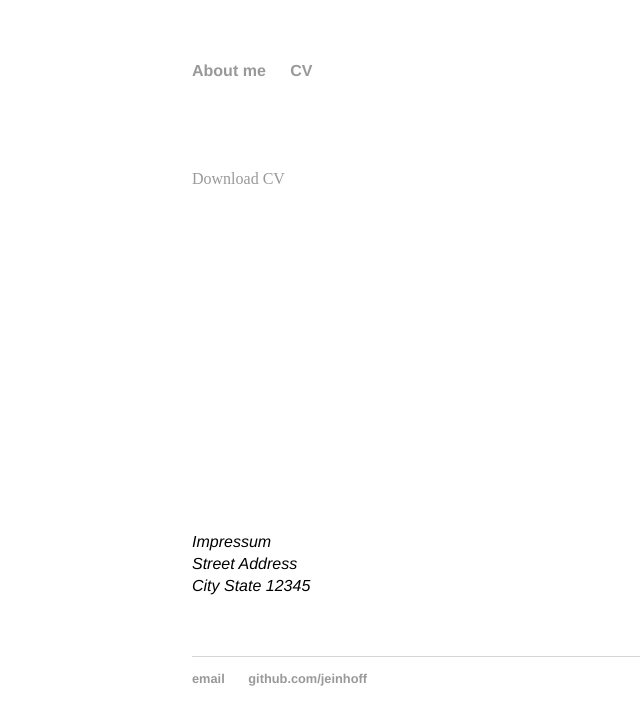
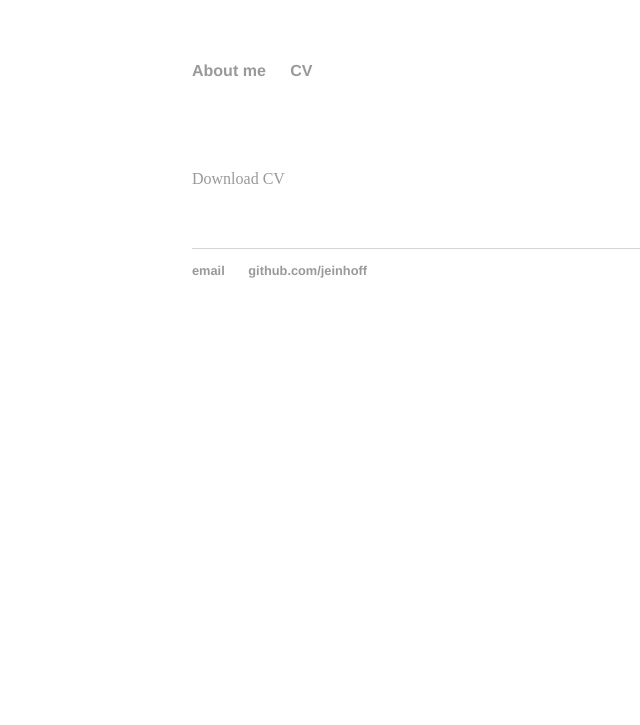
Before and after one commit to jeinhoff/jeinhoff.github.io, a Jekyll site: the page built from cv/index.html, in a window 1280 px wide. Shown: the top 725 px of the page, without its empty margins (0-640 px from the left). Built offline with Jekyll 4.4.1, drawn with Linux system fonts in a browser that asks for light colours.

Commit message:
Update index.html

```diff
--- a/cv/index.html
+++ b/cv/index.html
@@ -9,32 +9,5 @@ title: Jan L. Einhoff
 <br>
 
 <div class="cv">
-
-<a href="/CV.pdf" title="Download CV as .pdf">Download CV</a>
-
-<br>
-<br>
-<br>
-<br>
-<br>
-<br>
-<br>
-<br>
-<br>
-<br>
-<br>
-<br>
-<br>
-<br>
-<br>
-<br>
-<br>
-<br>
-<br>
-<br>
-			<address>
-			<small>Impressum</small><br>
-			<small>Street Address</small><br>
-			<small>City State 12345</small><br>
-			</address>
+	<a href="/CV.pdf" title="Download CV as .pdf">Download CV</a>
 </div>
```
